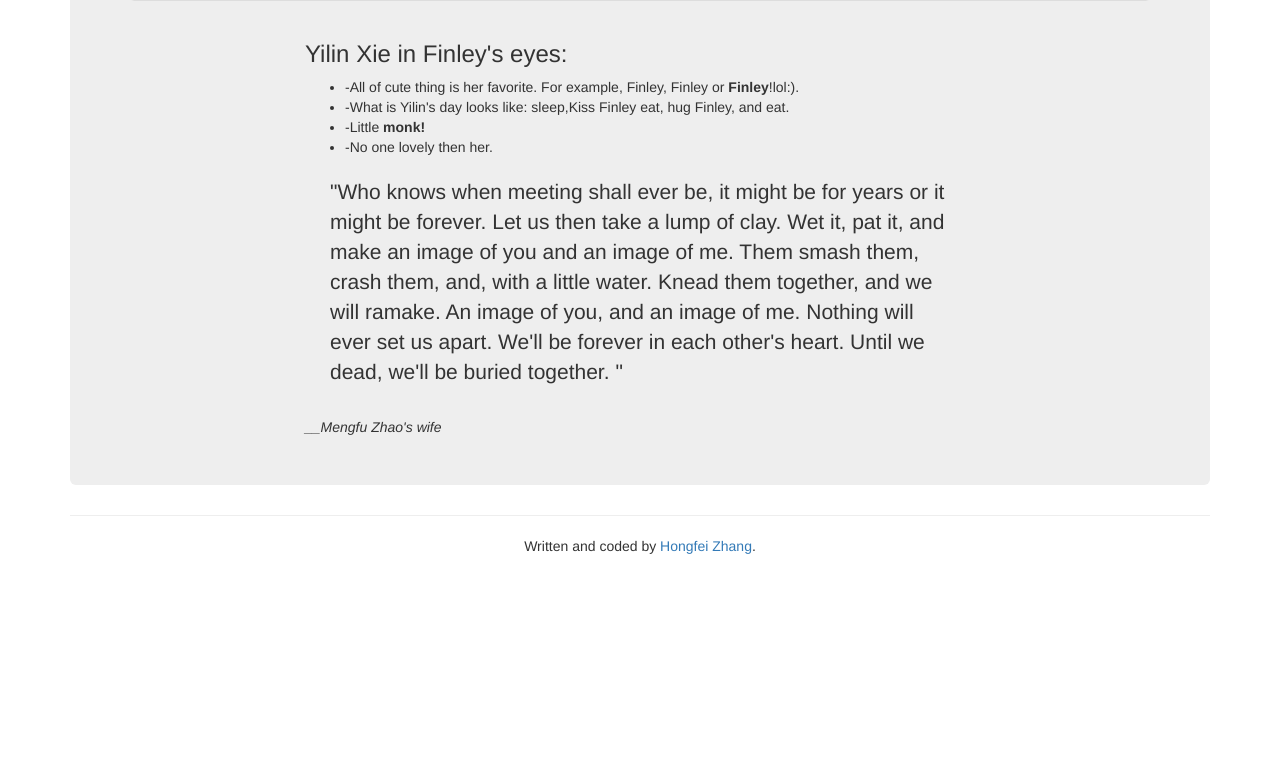
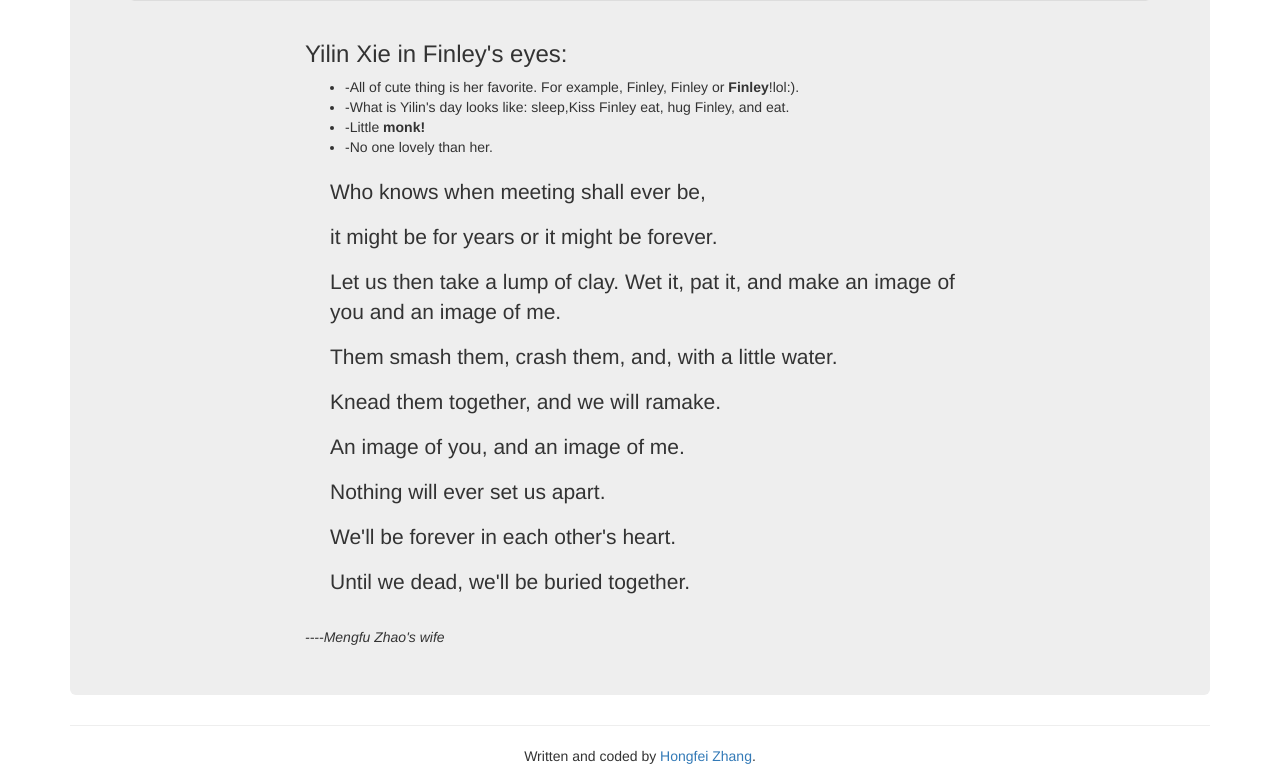
Before and after one commit to FinleyZ/Tribute-Page, a plain HTML site: page public/index.html in a window 1280 px wide. Shown: the part 877-1653 px from the top of the page. Before the commit the page ends 1443 px from the top, so only its background shows below. Drawn offline with Linux system fonts and the light colour scheme.

Commit message:
changed something from html

```diff
--- a/public/index.html
+++ b/public/index.html
@@ -25,7 +25,7 @@
     <div class="row">
       <div class="col-xs-12">
         <h1 class="text-center">Yilin Xie</h1>
-        <h2 class="text-center">The girl who contains my soul</h2>
+        <h2 class="text-center">The Girl Who Contains My Soul</h2>
         <div class="thumbnail"> <img src="img/index.jpg" alt="Xieyin Lin">
          <div class="caption text-center">Which one is yours, brave young boy</div>
         </div>
@@ -36,13 +36,21 @@
           <li>-All of cute thing is her favorite. For example, Finley, Finley or <strong>Finley</strong>!lol:).</li>
           <li>-What is Yilin's day looks like: sleep,Kiss Finley eat, hug Finley, and eat.</li>
           <li>-Little<strong> monk!</strong></li>
-          <li>-No one lovely then her.</li>
+          <li>-No one lovely than her.</li>
         </ul>
 
         <blockquote>
-          <p>"Who knows when meeting shall ever be, it might be for years or it might be forever. Let us then take a lump of clay. Wet it, pat it, and make an image of you and an image of me. Them smash them, crash them, and, with a little water. Knead them together, and we will ramake. An image of you, and an image of me. Nothing will ever set us apart. We'll be forever in each other's heart. Until we dead, we'll be buried together. " </p>
+          <p>Who knows when meeting shall ever be,</p>
+          <p>it might be for years or it might be forever.</p>
+          <p>Let us then take a lump of clay. Wet it, pat it, and make an image of you and an image of me.</p>
+          <p>Them smash them, crash them, and, with a little water.</p>
+          <p>Knead them together, and we will ramake.</p>
+          <p>An image of you, and an image of me.</p>
+          <p>Nothing will ever set us apart.</p>
+          <p>We'll be forever in each other's heart.</p>
+          <p>Until we dead, we'll be buried together.</p>
         </blockquote>
-        <footer><cite>__Mengfu Zhao's wife</cite></footer>
+        <cite>----Mengfu Zhao's wife</cite>
        </div>
      </div>
    </div>
@@ -55,19 +63,4 @@
 
 
 
-
-
-
-<!-- ADD CODE IN THIS ELEMENT -->
-<!-- ADD CODE IN THIS ELEMENT -->
-<!-- ADD CODE IN THIS ELEMENT -->
-<!-- ADD CODE IN THIS ELEMENT -->
-<!-- ADD CODE IN THIS ELEMENT -->
-<!-- ADD CODE IN THIS ELEMENT -->
-<!-- ADD CODE IN THIS ELEMENT -->
-<!-- ADD CODE IN THIS ELEMENT -->
-<!-- ADD CODE IN THIS ELEMENT -->
-<!-- ADD CODE IN THIS ELEMENT -->
-
-
 </body>
```
